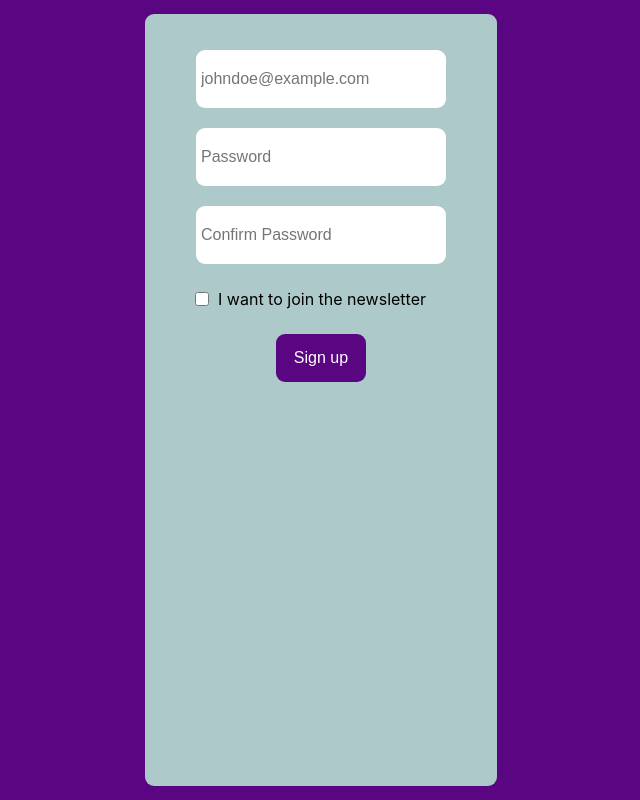
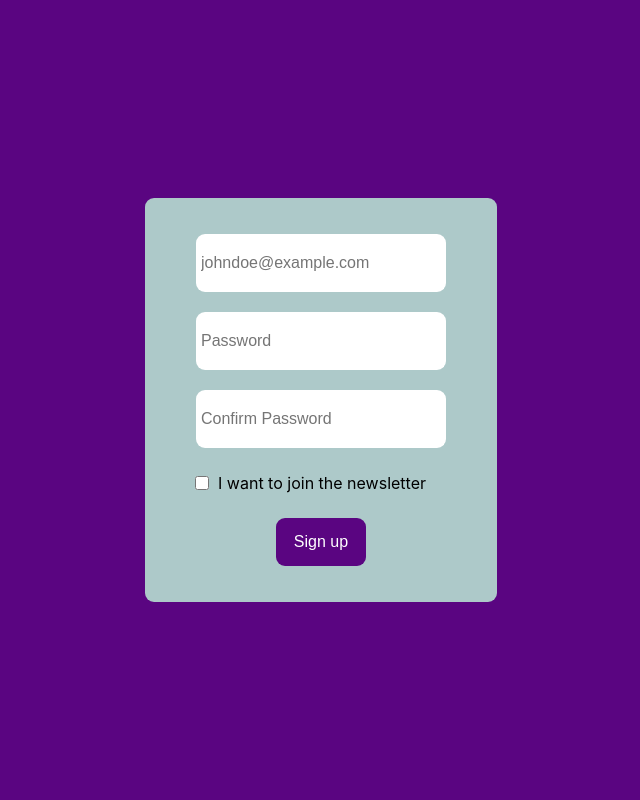
Before and after one commit to JamesMGithire/sep09022, a React (Create React App) app: page / in a window 1280 px wide. Shown: the whole page, without its empty margins (319-959 px from the left). Built offline with nearby package versions, Linux system fonts and the light colour scheme.

Commit message:
Styled height

```diff
--- a/src/App.css
+++ b/src/App.css
@@ -23,7 +23,6 @@
 
 .width300 {
   width: 300px;
-  height: 90vh;
   border-radius: 9px;
   background-color: rgb(173, 201, 201);
   padding: 2%;
@@ -51,7 +50,6 @@ input:focus{
   text-align: left;
   justify-content: space-between;
   height: unset;
-  /* justify-content: center; */
 }
 
 .width10 {
```
